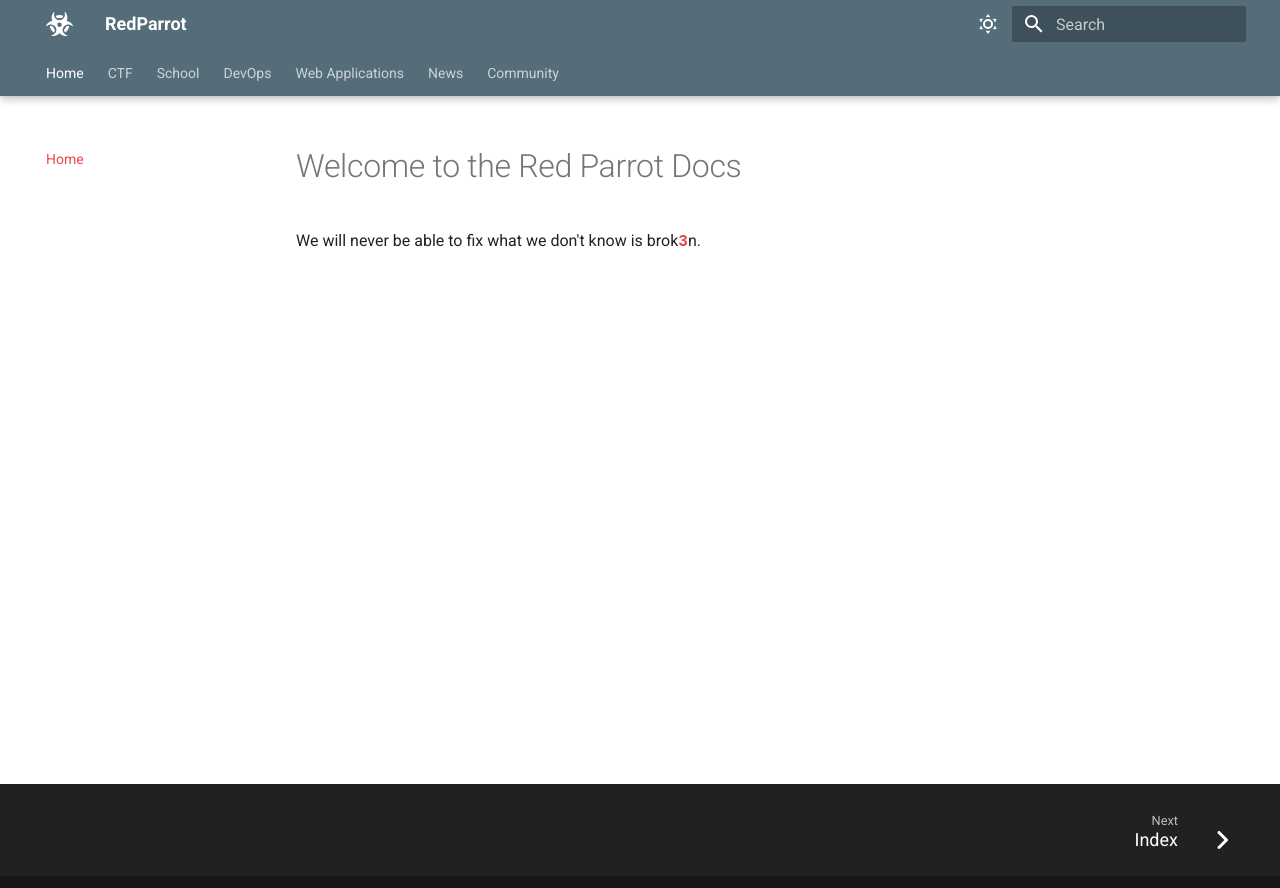
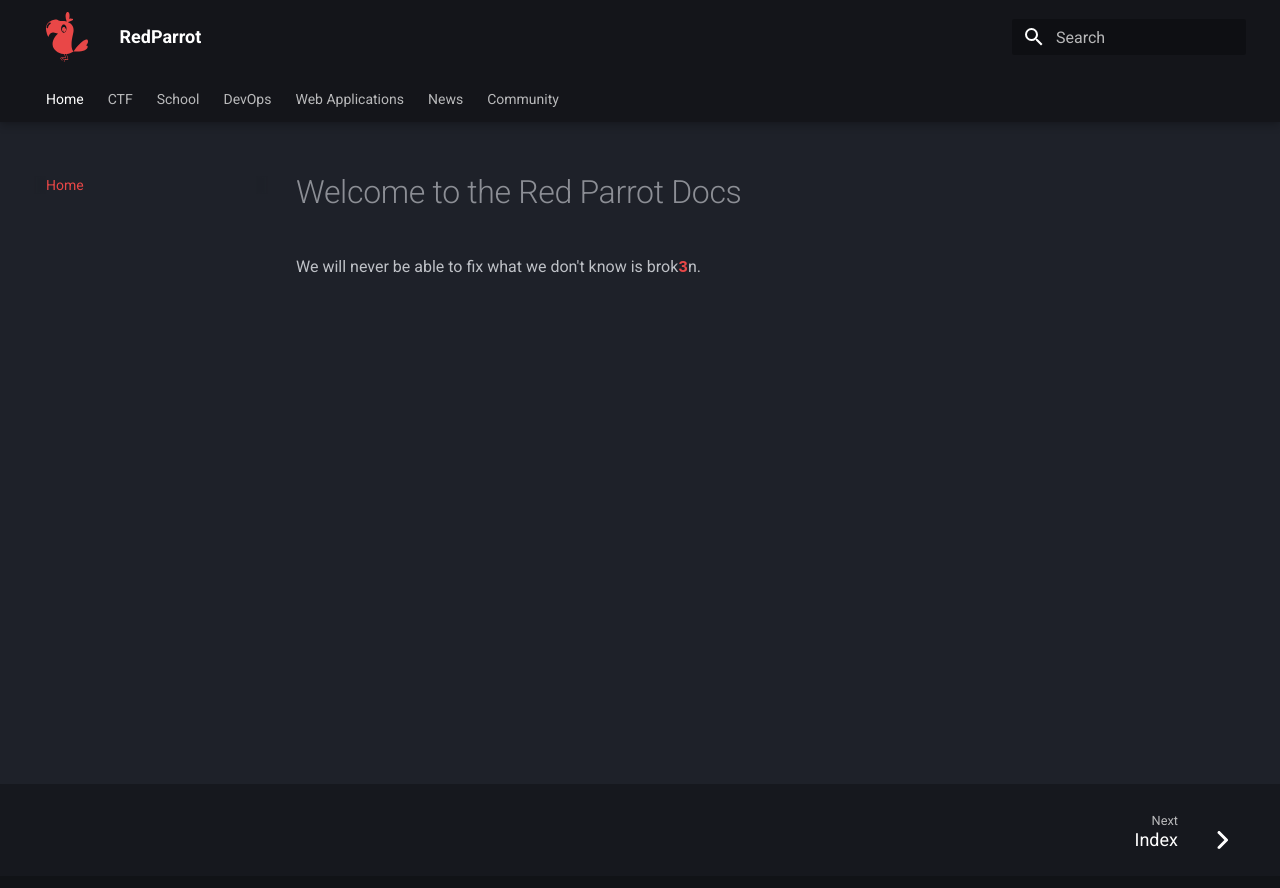
Before and after one commit to redp4rrot/docs, an MkDocs documentation site: the page built from docs/index.md, in a window 1280 px wide. Shown: the top 888 px of the page. Built offline with MkDocs 1.6.1 and Material for MkDocs 9.7.7, drawn with Linux system fonts in a browser that asks for light colours; nearby versions of some CDN libraries.

Commit message:
Added the red parrot logo

```diff
--- a/docs/global.css
+++ b/docs/global.css
@@ -1,5 +1,9 @@
 .md-nav__link.md-nav__link--active {
     color: rgb(233, 71, 71);
+}
+
+.md-header__button.md-logo img, .md-header__button.md-logo svg {
+    height: 2.5rem;
 }
 
 h3 {
--- a/mkdocs.yml
+++ b/mkdocs.yml
@@ -1,6 +1,6 @@
 site_name: "RedParrot"
-site_description: "To be added"
-site_url: "https://localhost:8000"
+site_description: "Everything related to web application security under one roof"
+site_url: "https://quadrupl3d.github.io/redparrot"
 
 nav:
 - Home: index.md
@@ -32,14 +32,13 @@ theme:
   name: material
   logo: assets/images/logo.svg
   favicon: assets/images/logo.svg
-  custom_dir: overrides
 
   icon:
     previous: fontawesome/solid/angle-left
     next: fontawesome/solid/angle-right
 
   palette:
-  - media: "(prefers-color-scheme: dark)"
+  # - media: "(prefers-color-scheme: dark)"
     scheme: slate
     primary: black
     accent: red
@@ -47,11 +46,12 @@ theme:
       icon: material/weather-night
       name: Switch to system preference
 
-  - media: "(prefers-color-scheme: light)"
-    scheme: default
-    primary: blue grey
-    accent: red
-    toggle:
+  # Uncomment to enable theme change
+  # - media: "(prefers-color-scheme: light)"
+  #   scheme: default
+  #   primary: blue grey
+  #   accent: red
+  #   toggle:
       icon: material/weather-sunny
       name: Switch to dark mode
 
```
Also changed, not shown: docs/assets/images/logo.svg, docs/index.md (line endings or trailing spaces), overrides/.icons/bootstrap/file.svg (deleted).
